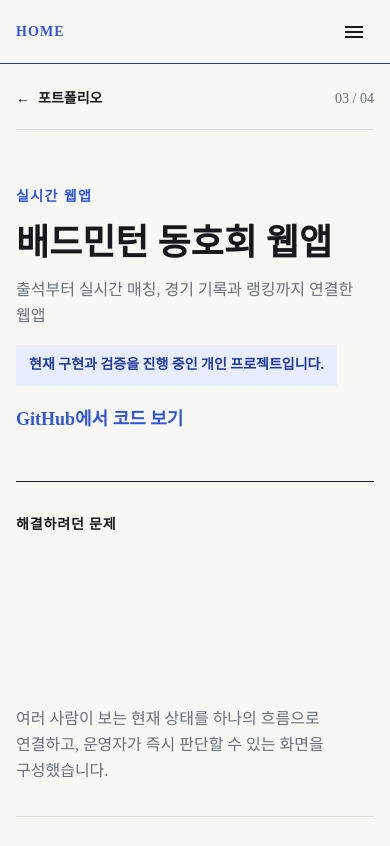
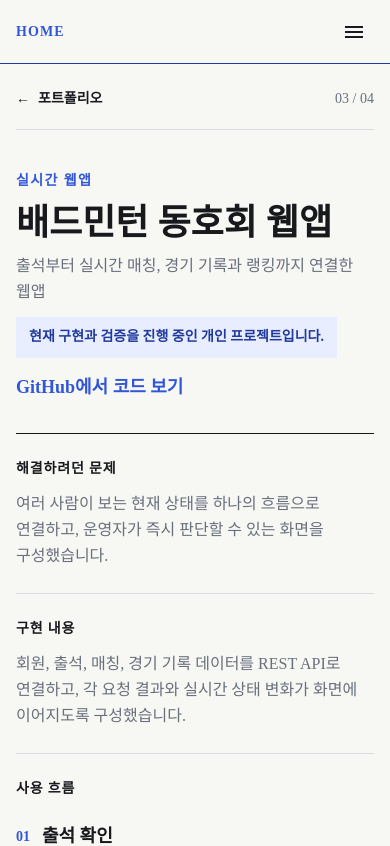
Before and after one commit to 2hyun2/port, a Next.js app: page /projects/badminton-app in a window 390 px wide. Shown: the top 846 px of the page. Built offline with nearby package versions, Linux system fonts and the light colour scheme.

Commit message:
Unify responsive breakpoints

```diff
--- a/src/app/css/globals.css
+++ b/src/app/css/globals.css
@@ -31,6 +31,8 @@
   --leading-loose: 2;
 }
 
+/* 반응형 기준: 모바일 47.99rem 이하, 기본 48rem 이상, 넓은 화면 72rem 이상 */
+
 body { font-size: var(--text-lg); line-height: var(--leading-normal); color: var(--color-ink); background-color: var(--color-bg); word-break: keep-all; overflow-wrap: break-word; }
 
 h1 { font-size: var(--text-5xl); line-height: var(--leading-none); }
--- a/src/app/css/layout.css
+++ b/src/app/css/layout.css
@@ -28,7 +28,7 @@ header { position: sticky; top: 0; z-index: 10; display: flex; align-items: cent
 .header-links a { white-space: nowrap; font-size: var(--text-sm); font-weight: 700; }
 .header-links a:hover { color: var(--color-point); }
 
-@media (max-width: 40rem) {
+@media (max-width: 47.99rem) {
     .header-menu-button { display: inline-flex; align-items: center; justify-content: center; padding: 0.5rem; }
     .header-menu-button .material-symbols-outlined { font-size: var(--text-2xl); }
     .header-links { display: none; position: absolute; top: calc(100% + 1px); right: 0; left: 0; flex-direction: column; align-items: stretch; gap: 0; padding: 0.5rem 1rem 1rem; background: var(--color-bg); border-bottom: 1px solid var(--color-point-strong); }
@@ -65,7 +65,7 @@ footer {
 .footer-top-link .material-symbols-outlined { font-size: var(--text-lg); }
 .footer-top-link:hover { color: var(--color-point); }
 
-@media (max-width: 40rem) {
+@media (max-width: 47.99rem) {
     footer { margin-top: 3rem; }
     .footer-inner { align-items: flex-start; flex-direction: column; }
 }
--- a/src/app/projects/[slug]/page.module.css
+++ b/src/app/projects/[slug]/page.module.css
@@ -111,9 +111,12 @@
   .nextLinks a { padding-right: 1rem; }
 }
 
-@media (max-width: 40rem) {
+@media (max-width: 47.99rem) {
   .page { padding-top: 1.5rem; }
+  .hero { gap: 0.75rem; padding: 2.5rem 0 2rem; }
   .hero h1 { font-size: var(--text-4xl); }
+  .block { gap: 0.75rem; padding: 1.5rem 0; }
+  .block h2 { flex-basis: auto; }
   .summary, .block > p { font-size: var(--text-base); }
   .nextLinks a + a { padding-left: 0; }
 }
--- a/src/components/about-me.module.css
+++ b/src/components/about-me.module.css
@@ -28,6 +28,7 @@
 
 .profile {
   display: flex;
+  flex-direction: column;
 }
 
 .profileIntro {
```
Also changed, not shown: src/app/css/main.css (+5 -14 lines), src/app/page.tsx (+8 -8 lines).
